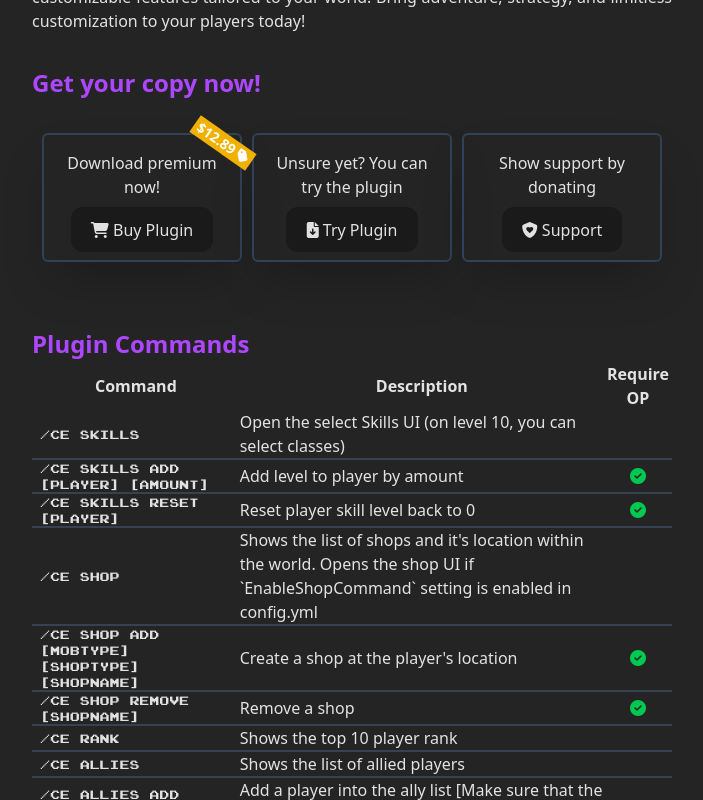
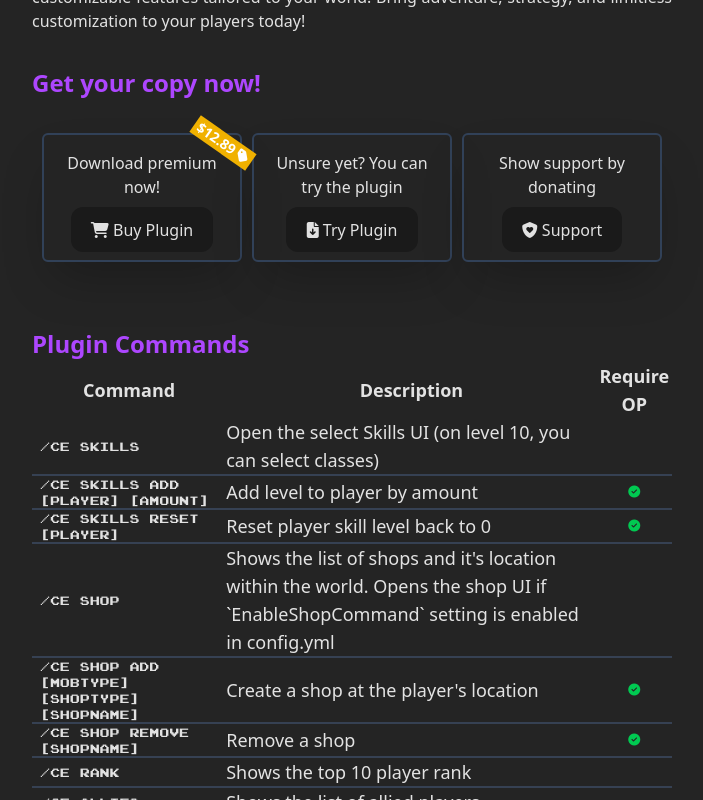
Before and after one commit to jaymar921/JHProjects-web, a React (Vite) app: page /ce3 in a window 1280 px wide. Both pictures are taken after a click on the button "Show Commands". Shown: the part 563-1363 px from the top of the page, without its empty margins (288-991 px from the left). Built offline with nearby package versions, Linux system fonts and the light colour scheme.

Commit message:
Fixed CommandList co-authored-by: MikaPiaChu921 <abellanapia9@gmail.com>

```diff
--- a/src/components/page_components/CE3_CommandTableComponent.jsx
+++ b/src/components/page_components/CE3_CommandTableComponent.jsx
@@ -6,18 +6,22 @@ function CE3_CommandTableComponent() {
     <table>
       <thead>
         <tr>
-          <th>Command</th>
-          <th>Description</th>
-          <th>Require OP</th>
+          <th className="text-xs md:text-lg">Command</th>
+          <th className="text-xs md:text-lg">Description</th>
+          <th className="text-xs md:text-lg">Require OP</th>
         </tr>
       </thead>
       <tbody>
         {CommandList.map((command) => {
           return (
             <tr className="border-b-2 border-gray-700">
-              <td className="pixel-font text-xs px-2">{command.command}</td>
-              <td>{command.description}</td>
-              <td className="text-center">
+              <td className="pixel-font text-[0.5em] md:text-xs px-2">
+                {command.command}
+              </td>
+              <td className="text-[0.8em] md:text-xs lg:text-lg">
+                {command.description}
+              </td>
+              <td className="text-center text-[0.7em] md:text-xs ">
                 {command.requireOp && (
                   <i class="fa-solid fa-circle-check text-green-500"></i>
                 )}
```
